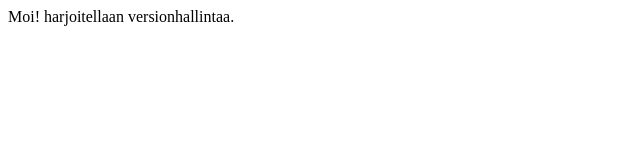
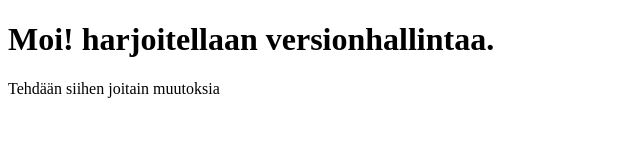
Before and after one commit to DavidKohvakka/versionhallintaharjoitus, a plain HTML site: page index.html in a window 1280 px wide. Shown: the whole page, without its empty margins (0-640 px from the left). Drawn offline with Linux system fonts and the light colour scheme.

Commit message:
lisätty tekstiä

```diff
--- a/index.html
+++ b/index.html
@@ -7,6 +7,8 @@
     <title>versionhallinta harjoitus</title>
 </head>
 <body>
-    Moi! harjoitellaan versionhallintaa.
+    <h1>  Moi! harjoitellaan versionhallintaa.</h1>
+    <p>Tehdään siihen joitain muutoksia</p>
+
 </body>
 </html>
```
